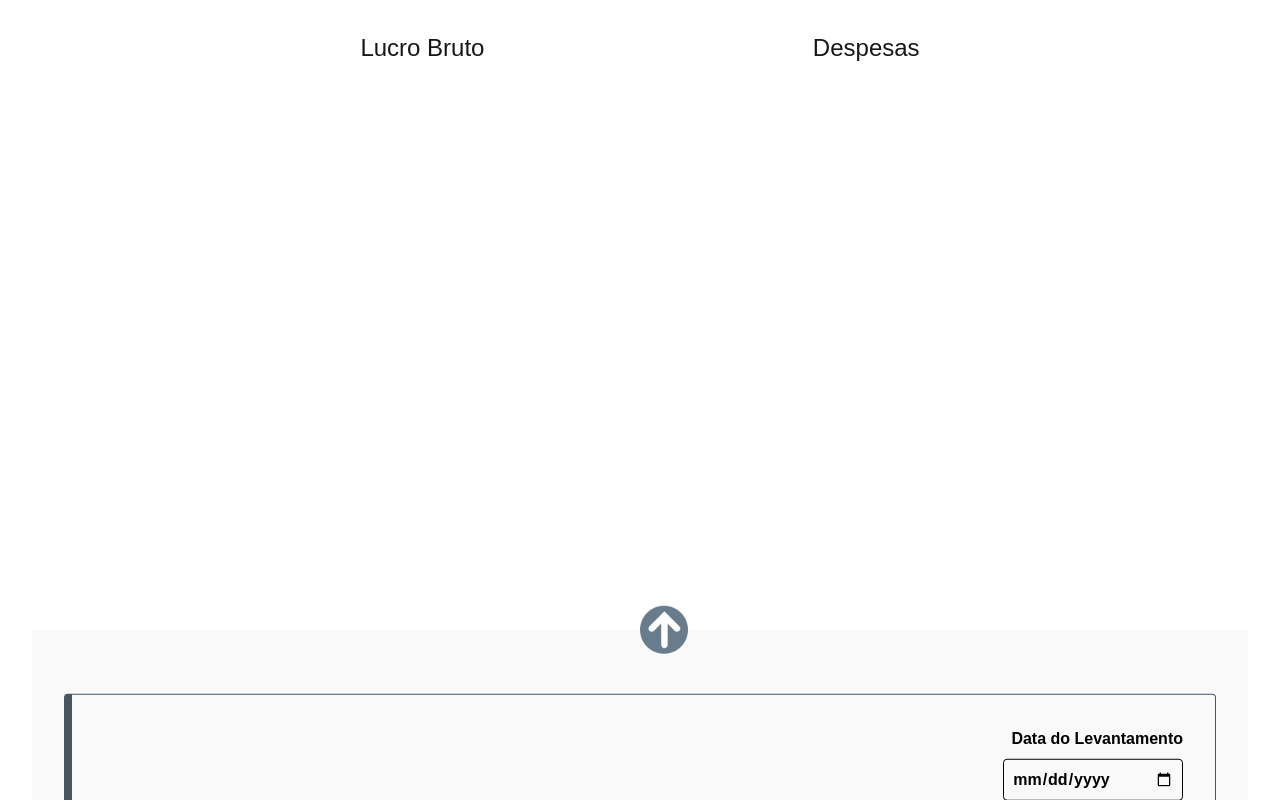
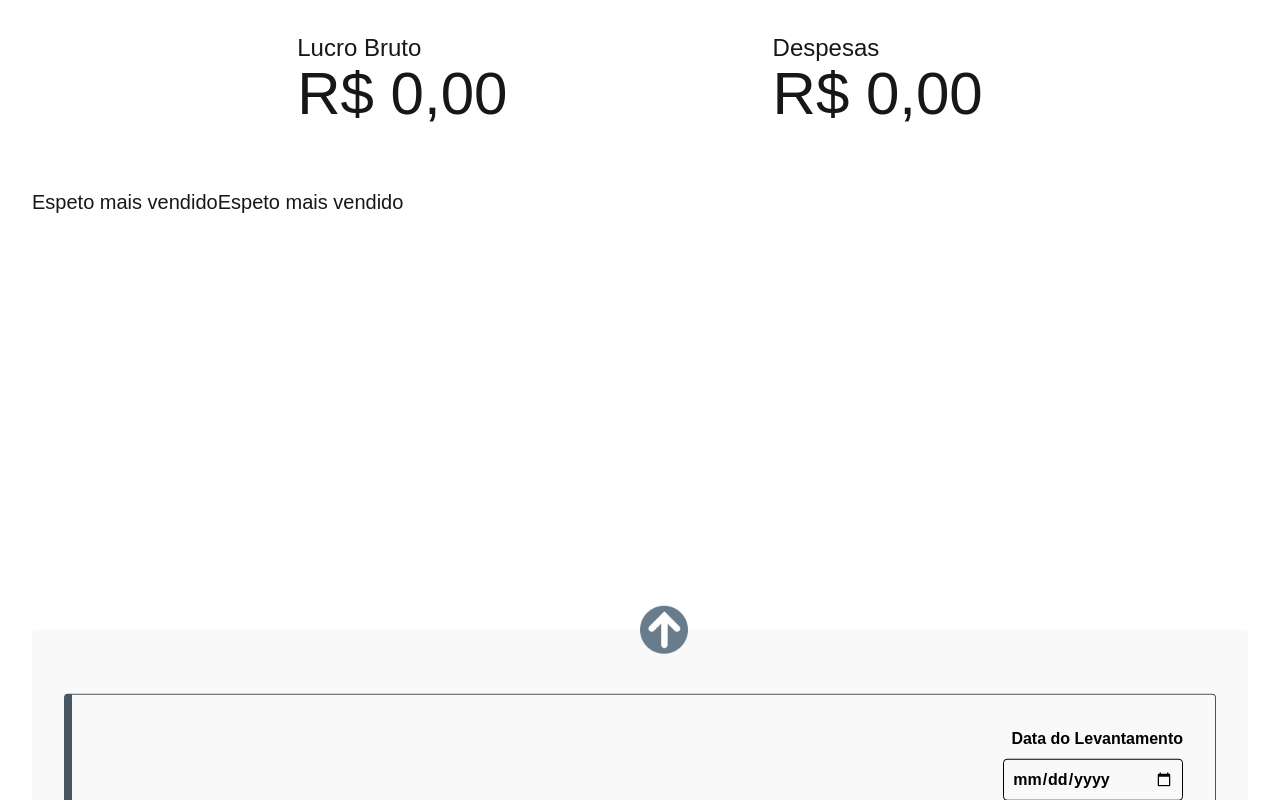
Before and after one commit to Gabriel-Andreoni/espetos-do-gah-front, a Next.js app: page / in a window 1280 px wide. Built offline with nearby package versions, Linux system fonts and the light colour scheme; no server answers.

Commit message:
atualizações

```diff
--- a/app/components/Dash/index.tsx
+++ b/app/components/Dash/index.tsx
@@ -1,61 +1,61 @@
 "use client";
 
-import { Levantamento } from "@/app/types/Levantamento";
-import { useEffect, useState } from "react";
-
-const API_URL = "http://localhost:5077/levantamentos";
+import { useState, useEffect } from "react";
 
 export default function Dash() {
-  const [levantamentos, setLevantamentos] = useState<Levantamento[]>();
+  const [lucroBruto, setLucroBruto] = useState<string>();
+  const [despesas, setDespesas] = useState<string>();
 
   useEffect(() => {
-    async function GetLevantamentos() {
-      const request = await fetch(API_URL);
-      const data = await request.json();
-      setLevantamentos(data);
-    }
+    const lucroBruto = Number(localStorage.getItem("lucroBruto")).toLocaleString("pt-BR", {
+      currency: "BRL",
+      style: "currency"
+    });
 
-    GetLevantamentos();
-  }, []);
+    setLucroBruto(lucroBruto)
 
-  const data = new Date();
-  const dataAtual = `${data.getFullYear()}-${data.getMonth() + 1}-${data.getDate()}`
+    const despesas = Number(localStorage.getItem("despesas")).toLocaleString("pt-BR", {
+      currency: "BRL",
+      style: "currency"
+    });
 
-  const levantamentoFiltrado = levantamentos?.filter((f) => f.dataLevantamento == String(dataAtual));
-  console.log(levantamentoFiltrado)
+    setDespesas(despesas)
 
-  const lucro = levantamentoFiltrado?.reduce((total, item) => {
-    return (
-      total +
-      (item.precoVendidoCarne || 0) +
-      (item.precoVendidoFranbacon || 0) +
-      (item.precoVendidoLinguica || 0)
-    );
-  }, 0);
-
-  const despesas = levantamentoFiltrado?.reduce((total, item) => {
-    return (
-        total +
-        (item.precoCarneDespesa || 0) +
-        (item.precoFranbaconDespesa || 0) +
-        (item.precoLinguicaDespesa || 0)
-    );
-  }, 0)
-
+  }, [])
   return (
     <div className="w-full absolute inset-0">
       <div className="w-full p-8 flex justify-evenly">
         <div className="6/12 flex flex-col justify-start">
           <h2 className="text-2xl">Lucro Bruto</h2>
-          <span className="text-6xl">{lucro?.toLocaleString("pt-br", {currency: "BRL", style: "currency"})}</span>
+          <span className="text-6xl">
+           {lucroBruto}
+          </span>
         </div>
 
         <div className="6/12 flex flex-col justify-end">
           <h2 className="text-2xl">Despesas</h2>
-          <span className="text-6xl">{despesas?.toLocaleString("pt-br", {currency: "BRL", style: "currency"})}</span>
+          <span className="text-6xl">
+            {despesas}
+          </span>
         </div>
       </div>
-      <div className="w-full p-8 flex justify-start items-center"></div>
+
+      <div className="w-full p-8 flex items-center">
+        <div className="6/12 flex flex-col">
+          <h2 className="text-xl">Espeto mais vendido</h2>
+          <h4>{""}</h4>
+          <span className="text-6xl">
+            {""}
+          </span>
+        </div>
+        <div className="6/12 flex flex-col">
+          <h2 className="text-xl">Espeto mais vendido</h2>
+          <h4>{""}</h4>
+          <span className="text-6xl">
+            {""}
+          </span>
+        </div>
+      </div>
     </div>
   );
 }
--- a/app/components/Formulario/index.tsx
+++ b/app/components/Formulario/index.tsx
@@ -21,15 +21,33 @@ export default function Formulario() {
   const [precoDespesaCarvao, setPrecoDespesaCarvao] = useState<number>(0);
   const [despesaCarne, setDespesaCarne] = useState<number>(0);
   const [precoDespesaCarne, setPrecoDespesaCarne] = useState<number>(0);
-    const [despesaFranbacon, setDespesaFranbacon] = useState<number>(
-        0
-    );
+  const [despesaFranbacon, setDespesaFranbacon] = useState<number>(0);
   const [precoDespesaFranbacon, setPrecoDespesaFranbacon] = useState<number>(0);
   const [despesaLinguica, setDespesaLinguica] = useState<number>(0);
   const [precoDespesaLinguica, setPrecoDespesaLinguica] = useState<number>(0);
 
+  const data = new Date();
+  const dataAtual = `${data.getFullYear()}-${data.getMonth() + 1}-${data.getDate()}`;
+
+  function setLocalStorageValues() {
+    if (dataLevantamento == dataAtual) {
+      const lucroBruto =
+        precoVendidoCarne + precoVendidoFranBacon + precoVendidoLinguica;
+      localStorage.setItem("lucroBruto", String(lucroBruto));
+
+      const despesas = [
+        precoDespesaCarne,
+        precoDespesaFranbacon,
+        precoDespesaLinguica,
+        precoDespesaCarvao,
+      ].reduce((a, b) => a + b, 0);
+      localStorage.setItem("despesas", String(despesas));
+    }
+  }
+
   async function handleSubmit(e: FormEvent) {
     e.preventDefault();
+    setLocalStorageValues();
 
     await fetch(API_URL, {
       method: "POST",
@@ -49,11 +67,9 @@ export default function Formulario() {
         qntFranbaconDespesa: despesaFranbacon,
         precoFranbaconDespesa: precoDespesaFranbacon,
         qntLinguicaDespesa: despesaLinguica,
-                precoLinguicaDespesa: precoDespesaLinguica
-            })
-
-        })
-            .then(res => {
+        precoLinguicaDespesa: precoDespesaLinguica,
+      }),
+    }).then((res) => {
       if (res.ok) {
         window.alert("Apontamento enviado com sucesso.");
         console.log(res.status);
@@ -61,13 +77,14 @@ export default function Formulario() {
         window.alert("Não foi possível enviar o apontamento.");
         console.log(res.status);
       }
-            })
+    });
   }
 
   return (
     <div className={`w-full h-screen  p-8 z-[9999999] relative`}>
       <form
-                className={`w-full h-auto p-8 flex flex-col gap-4 bg-[#f9f9f9] rounded ${formActive ? "translate-0 " : "translate-y-9/12"
+        className={`w-full h-auto p-8 flex flex-col gap-4 bg-[#f9f9f9] rounded ${
+          formActive ? "translate-0 " : "translate-y-9/12"
         } relative transition-all duration-300`}
         onSubmit={handleSubmit}
       >
@@ -114,10 +131,9 @@ export default function Formulario() {
               width={36}
               height={36}
               onClick={() => {
-                                setQuantCarne((prevState) => prevState - 1)
-                                setPrecoVendidoCarne((prevState) => prevState - 10)
-                            }
-                            }
+                setQuantCarne((prevState) => prevState - 1);
+                setPrecoVendidoCarne((prevState) => prevState - 10);
+              }}
             />
             <span className="font-bold text-black">{quantCarne}</span>
 
@@ -128,10 +144,9 @@ export default function Formulario() {
               width={30}
               height={30}
               onClick={() => {
-                                setQuantCarne((prevState) => prevState + 1)
-                                setPrecoVendidoCarne((prevState) => prevState + 10)
-                            }
-                            }
+                setQuantCarne((prevState) => prevState + 1);
+                setPrecoVendidoCarne((prevState) => prevState + 10);
+              }}
             />
             <span className="text-black font-bold">
               {quantCarne <= 0
@@ -151,13 +166,11 @@ export default function Formulario() {
               width={36}
               height={36}
               onClick={() => {
-                                setQuantFranbacon((prevState) => prevState - 1)
-                                setPrecoVendidoFrabacon((prevState) => prevState - 10)
+                setQuantFranbacon((prevState) => prevState - 1);
+                setPrecoVendidoFrabacon((prevState) => prevState - 10);
               }}
             />
-                        <span className="font-bold text-black">
-                            {quantFranbacon}
-                        </span>
+            <span className="font-bold text-black">{quantFranbacon}</span>
             <Image
               className="cursor-pointer"
               src={PlusIcon.src}
@@ -165,8 +178,8 @@ export default function Formulario() {
               width={30}
               height={30}
               onClick={() => {
-                                setQuantFranbacon((prevState) => prevState + 1)
-                                setPrecoVendidoFrabacon((prevState) => prevState + 10)
+                setQuantFranbacon((prevState) => prevState + 1);
+                setPrecoVendidoFrabacon((prevState) => prevState + 10);
               }}
             />
 
@@ -188,13 +201,11 @@ export default function Formulario() {
               width={36}
               height={36}
               onClick={() => {
-                                setQuantLinguica((prevState) => prevState - 1)
-                                setPrecoVendidoLinguica((prevState) => prevState - 10)
+                setQuantLinguica((prevState) => prevState - 1);
+                setPrecoVendidoLinguica((prevState) => prevState - 10);
               }}
             />
-                        <span className="font-bold text-black">
-                            {quantLinguica}
-                        </span>
+            <span className="font-bold text-black">{quantLinguica}</span>
             <Image
               className="cursor-pointer"
               src={PlusIcon.src}
@@ -202,8 +213,8 @@ export default function Formulario() {
               width={30}
               height={30}
               onClick={() => {
-                                setQuantLinguica((prevState) => prevState + 1)
-                                setPrecoVendidoLinguica((prevState) => prevState + 10)
+                setQuantLinguica((prevState) => prevState + 1);
+                setPrecoVendidoLinguica((prevState) => prevState + 10);
               }}
             />
             <span className="text-black font-bold">
@@ -273,9 +284,7 @@ export default function Formulario() {
                   setPrecoDespesaCarne((prevState) => prevState - 35);
                 }}
               />
-                            <span className="font-bold text-black">
-                                {despesaCarne}
-                            </span>
+              <span className="font-bold text-black">{despesaCarne}</span>
               <Image
                 className="cursor-pointer"
                 src={PlusIcon.src}
@@ -311,9 +320,7 @@ export default function Formulario() {
                   setPrecoDespesaFranbacon((prevState) => prevState - 35);
                 }}
               />
-                            <span className="font-bold text-black">
-                                {despesaFranbacon}
-                            </span>
+              <span className="font-bold text-black">{despesaFranbacon}</span>
               <Image
                 className="cursor-pointer"
                 src={PlusIcon.src}
@@ -349,9 +356,7 @@ export default function Formulario() {
                   setPrecoDespesaLinguica((prevState) => prevState - 35);
                 }}
               />
-                            <span className="font-bold text-black">
-                                {despesaLinguica}
-                            </span>
+              <span className="font-bold text-black">{despesaLinguica}</span>
               <Image
                 className="cursor-pointer"
                 src={PlusIcon.src}
```
Lines whose indentation alone changed are shown as unchanged.
